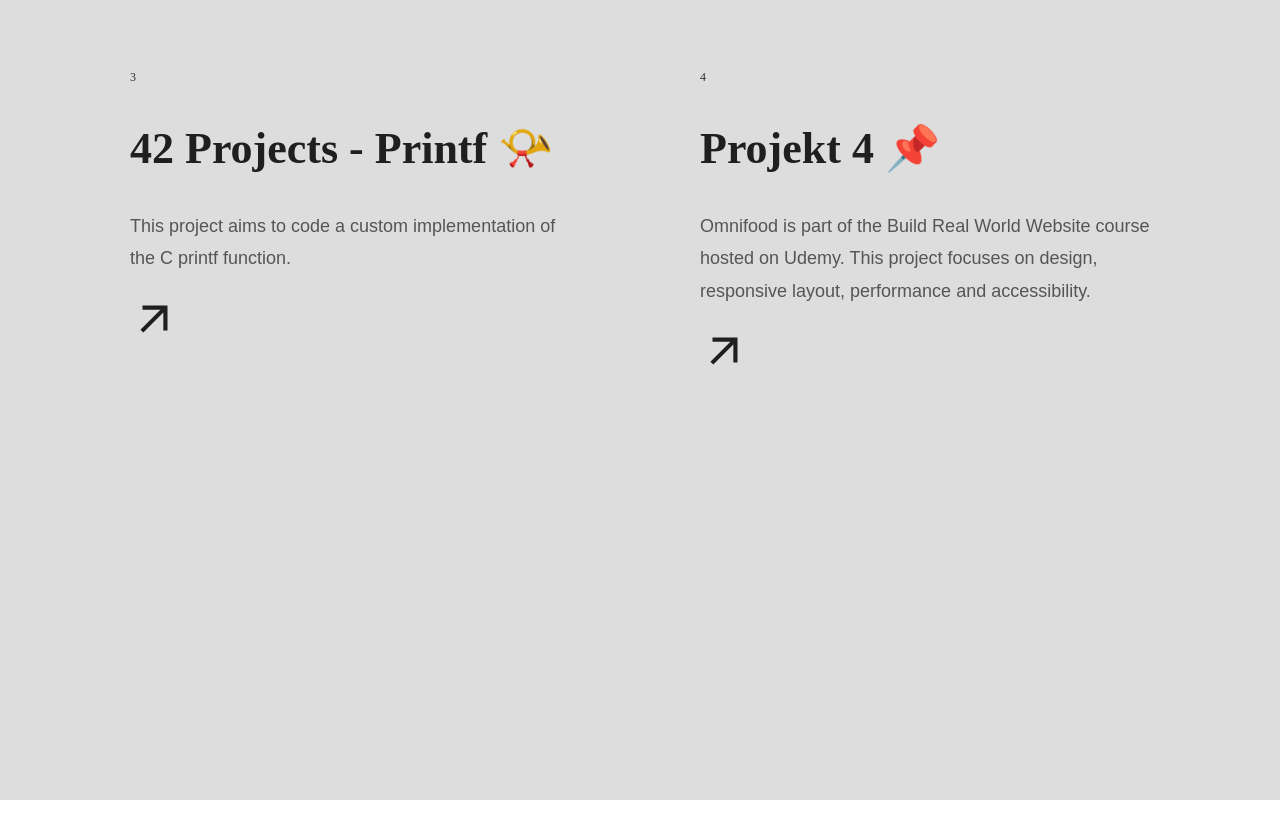
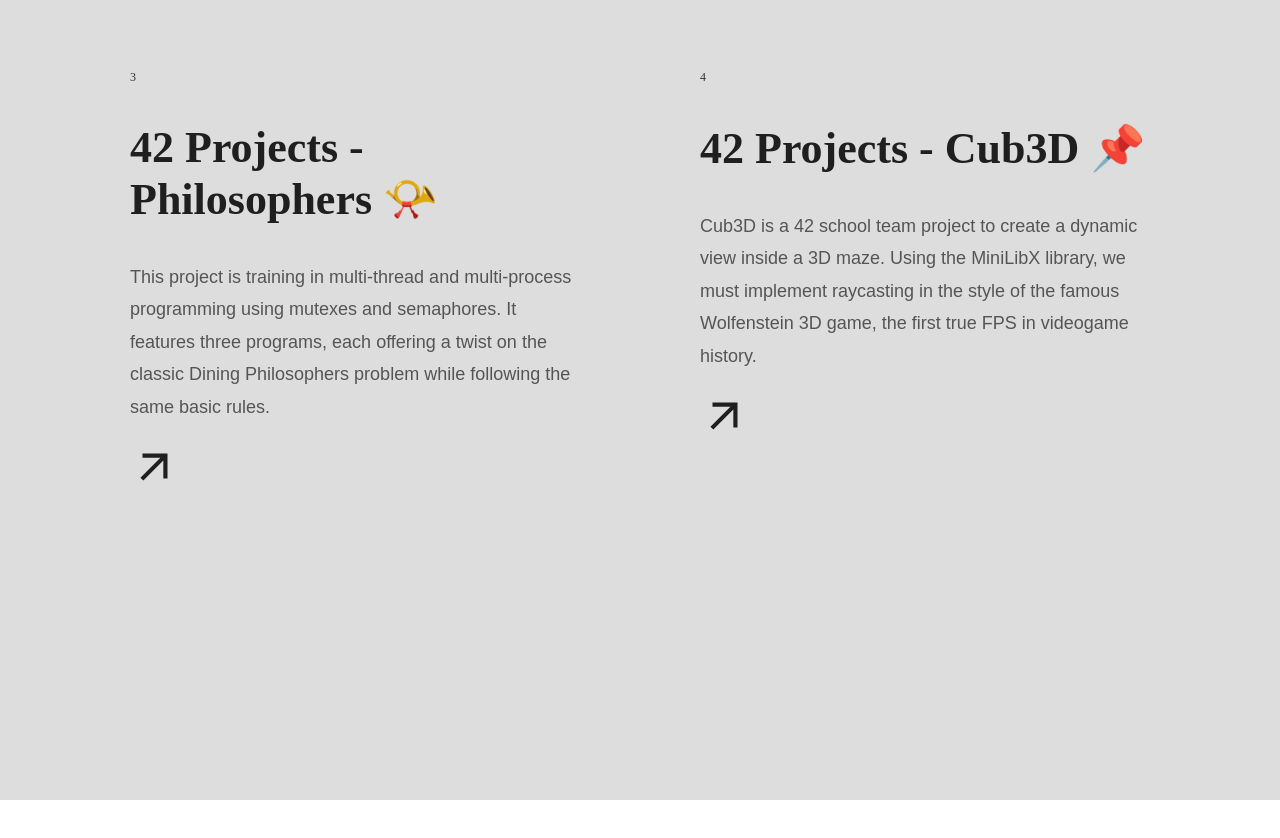
Before and after one commit to edyta-cymer/edi-portfolio, a React (Create React App) app: page / in a window 1280 px wide. Shown: the part 2400-3238 px from the top of the page. Built offline with nearby package versions, Linux system fonts and the light colour scheme; a web font is replaced by a local one.

Commit message:
add projects

```diff
--- a/src/App.js
+++ b/src/App.js
@@ -7,8 +7,6 @@
 import { Nav } from "./components/Nav";
 
 function App() {
-
-
   return (
       <main>
         <Nav />
--- a/src/PROJEKTY.json
+++ b/src/PROJEKTY.json
@@ -10,13 +10,13 @@
     "link": "https://github.com/edyta-cymer/libft"
   },
   {
-    "title": "42 Projects - Printf 📯",
-    "text": "This project aims to code a custom implementation of the C printf function.",
-    "link": "https://github.com/edyta-cymer/ft_printf"
+    "title": "42 Projects - Philosophers 📯",
+    "text": "This project is training in multi-thread and multi-process programming using mutexes and semaphores. It features three programs, each offering a twist on the classic Dining Philosophers problem while following the same basic rules.",
+    "link": "https://github.com/edyta-cymer/Philosophers_dwa"
   },
   {
-    "title": "Projekt 4 📌",
-    "text": "Omnifood is part of the Build Real World Website course hosted on Udemy. This project focuses on design, responsive layout, performance and accessibility.",
-    "link": "https://www.przykladowastrona4.com"
+    "title": "42 Projects - Cub3D 📌",
+    "text": "Cub3D is a 42 school team project to create a dynamic view inside a 3D maze. Using the MiniLibX library, we must implement raycasting in the style of the famous Wolfenstein 3D game, the first true FPS in videogame history.",
+    "link": "https://github.com/edyta-cymer/cub3d"
   }
 ]
```
